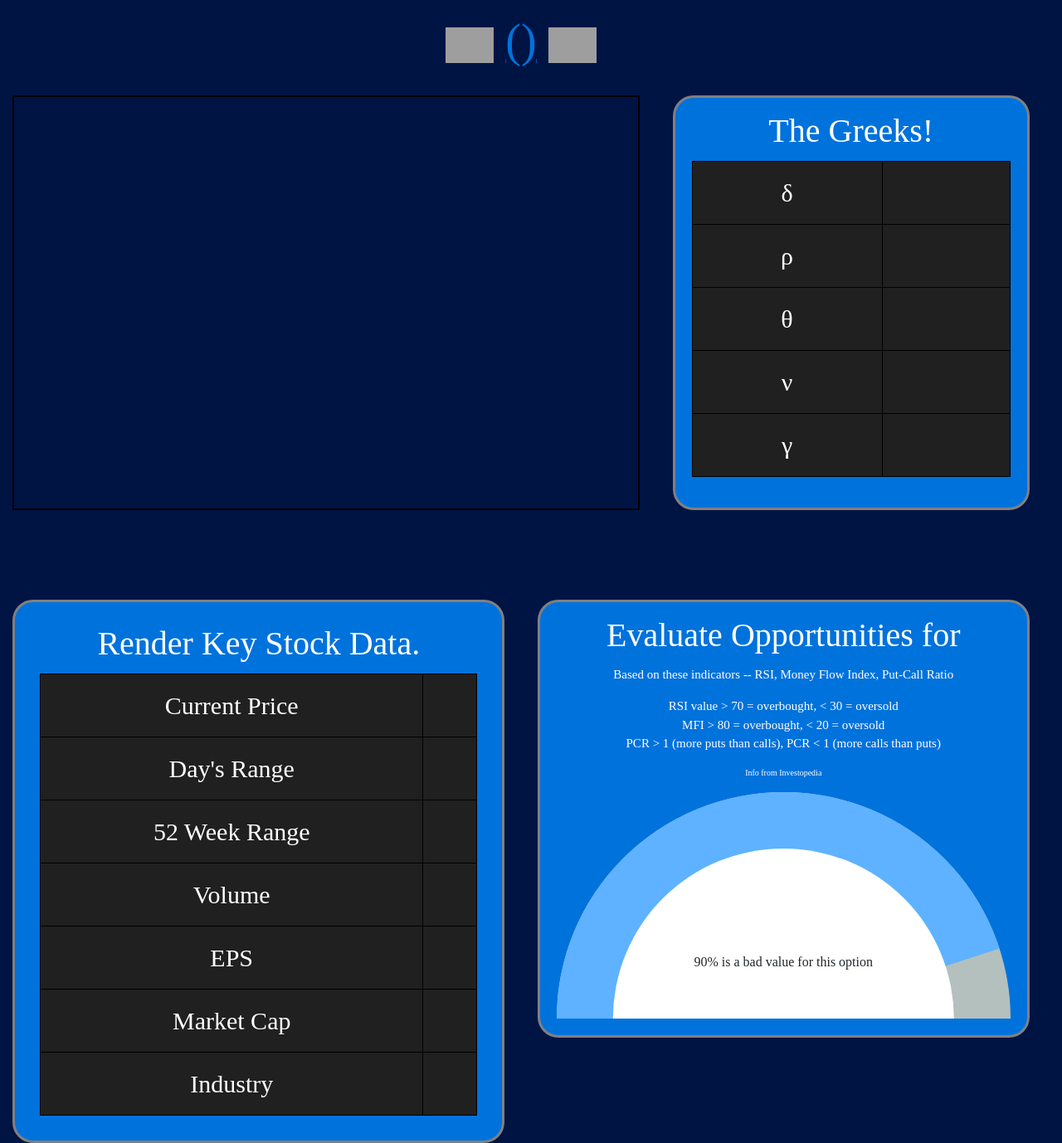
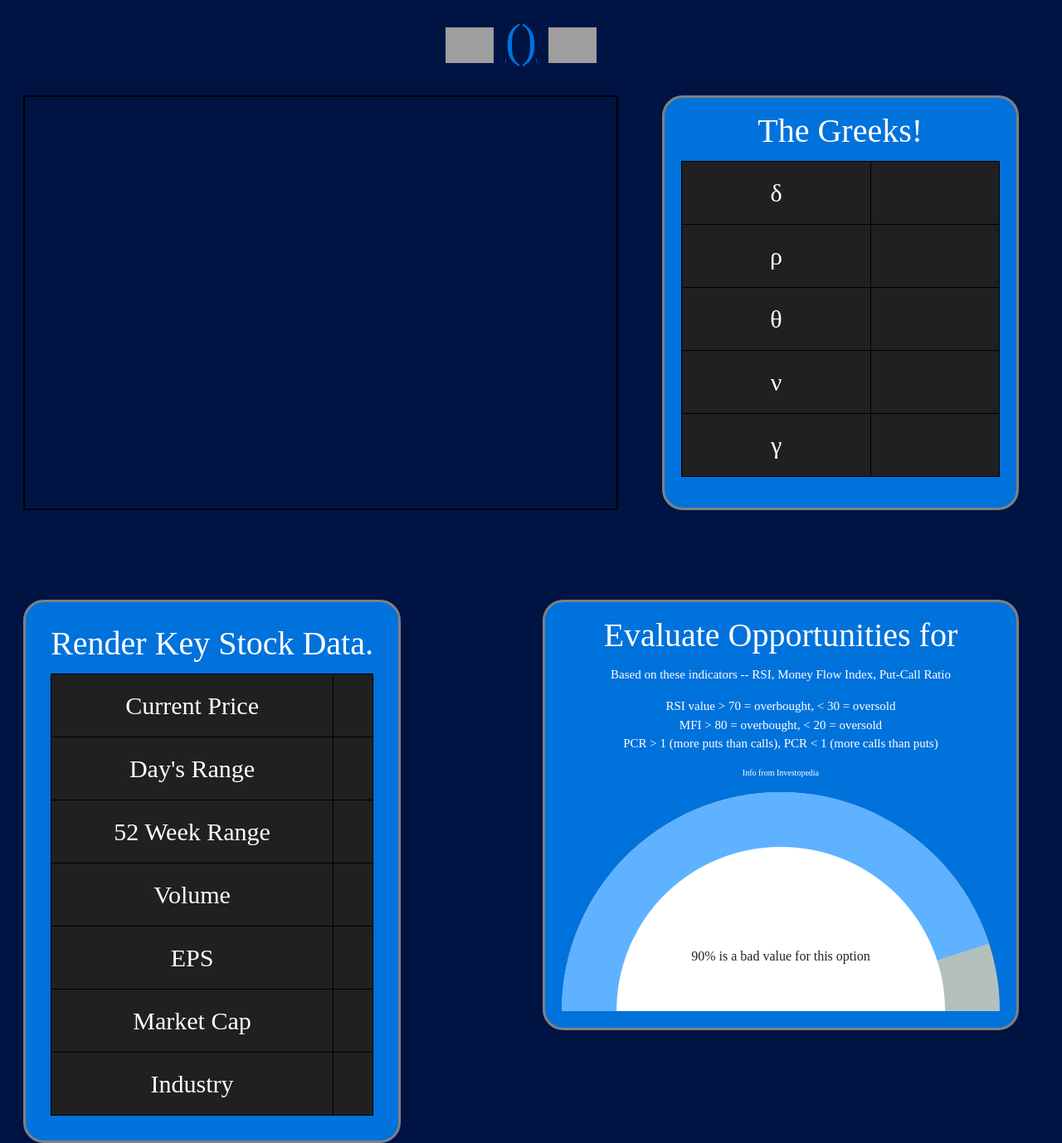
Before and after one commit to sanyanema/OptionsWatchlist, a Django app: template OgC/main/templates/main/visualization.html in a window 1280 px wide. Shown: the part 80-1458 px from the top of the page at 83% size. Run offline with Django 3.2, Linux system fonts and the light colour scheme; the template is opened without the code that fills it, so the values that code supplies are empty; parts of the project's set-up code (start-up, migrations or seed data) failed here and were passed over; some libraries are stand-ins or nearby versions; grey boxes are pictures that could not be loaded.

Commit message:
Spacing issues

```diff
--- a/OgC/main/templates/main/visualization.html
+++ b/OgC/main/templates/main/visualization.html
@@ -57,13 +57,23 @@
       /* Table */
       #options {
         border: 2px solid black;
-        width: 58%;
+        width: 55%;
         height: 500px;
         float: left;
-        margin-left: 3%;
+        margin-left: 4%;
         overflow:auto
       }
-
+      /* Greeks Box */
+      #greeks {
+        border: 3px solid gray;
+        border-radius: 25px;
+        background:#0072DC;
+        width: 33%;
+        height: 500px;
+        float: right;
+        margin-right: 4%;
+        padding: 20px;
+      }
       /* Less Space between lines of text */
       p.small {
         font-size: 40px;
@@ -75,21 +85,10 @@
         font-size: 40px;
         text-align: center;
       }
-      /* Greeks Box */
-      #greeks {
-        border: 3px solid gray;
-        border-radius: 25px;
-        background:#0072DC;
-        width: 33%;
-        height: 500px;
-        float: right;
-        margin-right: 3%;
-        padding: 20px;
-      }
       /* Price Graph */
       #price_graph {
-        margin-left: 1.5%;
-        margin-right: 1.5%;
+        margin-left: 4%;
+        margin-right: 4%;
         padding: 30px;
       }
 
@@ -104,9 +103,9 @@
         border: 3px solid gray;
         border-radius: 25px;
         background:#0072DC;
-        width: 45.5%;
+        width: 44;
         float: left;
-        margin-left: 3%;
+        margin-left: 4%;
         padding: 30px;
       }
       /* Evaulate Opportunities Box */
@@ -114,9 +113,9 @@
         border: 3px solid gray;
         border-radius: 25px;
         background:#0072DC;
-        width: 45.5%;
+        width: 44%;
         float: right;
-        margin-right: 3%;
+        margin-right: 4%;
         padding: 20px;
       }
       .gauge__body {
```
